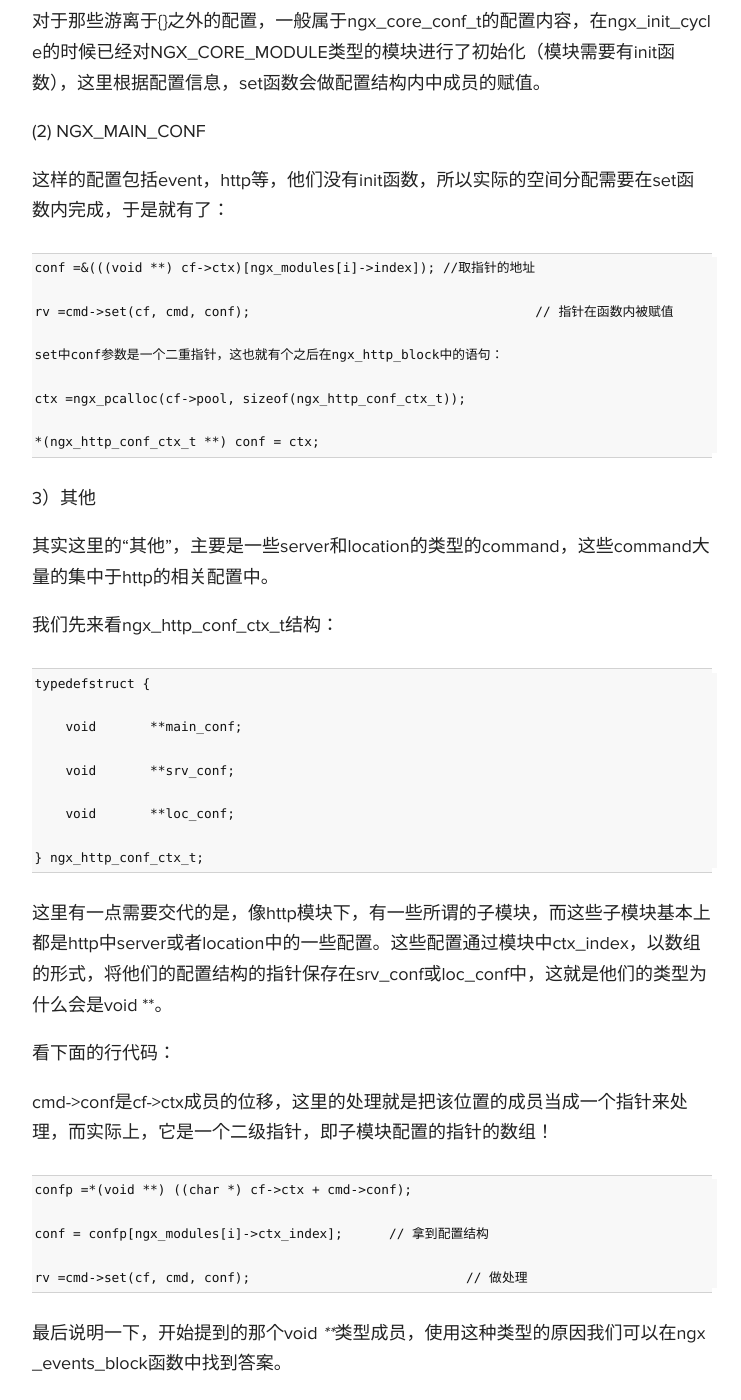
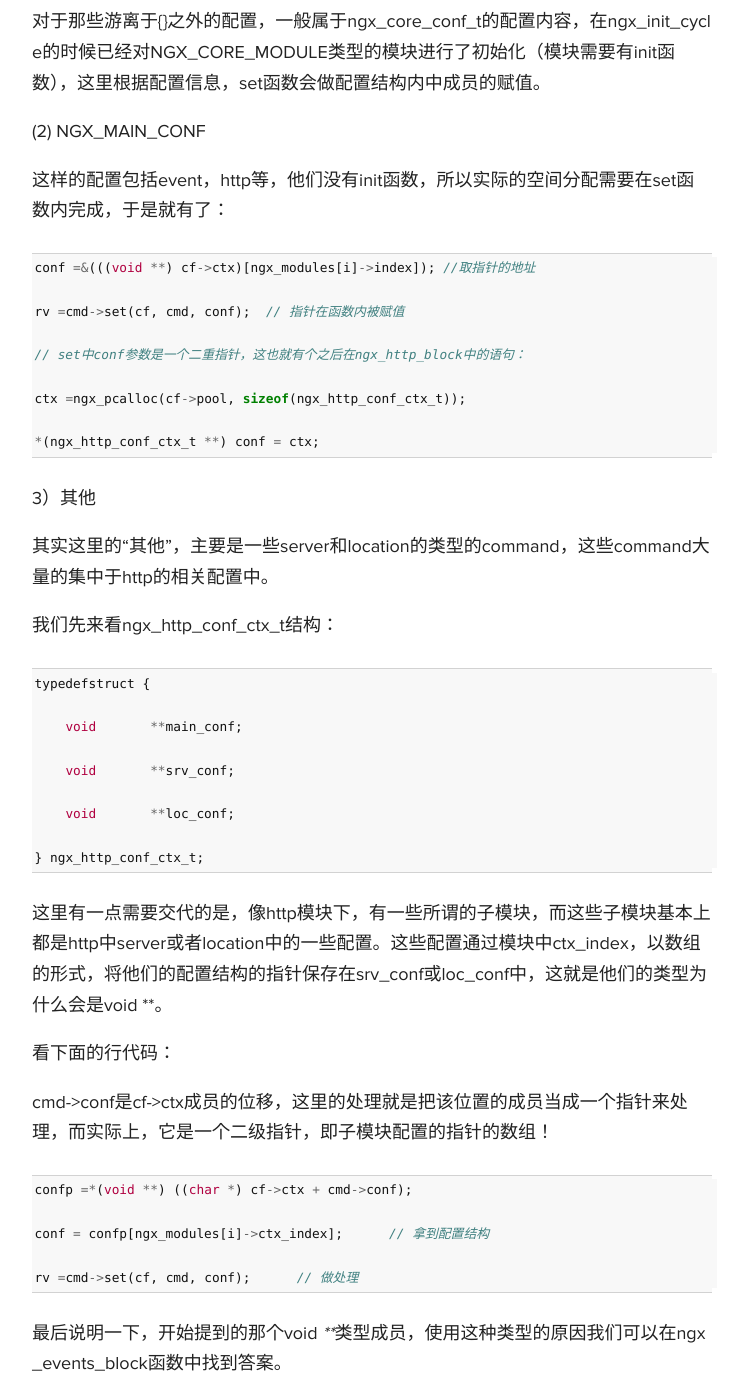
Before and after one commit to flashbuckets/dmeearm.github.io, a Jekyll site: the page built from _posts/2014-12-14-nginx1.md, in a window 1280 px wide and 1400 px high, scrolled down 3814 px. Shown: the whole window, without its empty margins (268-1009 px from the left). Built offline with Jekyll 4.4.1, drawn with Linux system fonts in a browser that asks for light colours; Markdown is read by kramdown in place of the engine named in the settings; comment, search, counter and statistics services are not loaded; some of the changed text lies outside the part shown.

Commit message:
add files

````diff
--- a/_posts/2014-12-14-nginx1.md
+++ b/_posts/2014-12-14-nginx1.md
@@ -38,7 +38,7 @@ tags: [nginx]
 
 nginx会将所有的模块分类管理，自然各个模块被划分到了一个个“集合”中去，同样一个模块下的指令也是分类的(如属于哪类模块，配置在哪些位置是正确的等等)，所以在每次调用ngx_conf_parse的时候都会指出”我这次解析的配置信息是啥类型“，举例：
 
-```
+```c++
 conf.module_type= NGX_CORE_MODULE;
 conf.cmd_type = NGX_MAIN_CONF;
 ```
@@ -46,7 +46,6 @@ conf.cmd_type = NGX_MAIN_CONF;
 即解析得到的指令我们将core module类型中查找，并且在找到的module中类型为main conf的指令。
 
 在进入重点之前，我们先看一个地方，就是cf->handler的处理，它是做什么用的呢？是这样的，nginx的通用处理函数ngx_conf_handler主要是针对cf->args的字符串数组来使用的，像有的配置，如types，charset_map，并不是单纯的字符串数组，指令的参数可能会放在{}中，这样通用的解析和处理函数就不适用了。通过我们注册cf->handler，我们就可以对下面{}中参数做常规的配置处理了。
-
 
 
 我们进入到ngx_conf_handler函数中，看看它的工作机理。
@@ -86,9 +85,11 @@ NGX_DIRECT_CONF,NGX_MAIN_CONF,NGX_HTTP_MAIN_CONF,NGX_HTTP_SRV_CONF,NGX_HTTP_LOC_
     在ngx_init_cycle中我们发现最初cf->ctx的值由cycle->conf_ctx赋值得到，cycle->conf_ctx是一个void ****类型。(-_-!)
 
 在ngx_init_cycle中有这样关键的一句：
-```
+
+```c++
 cycle->conf_ctx =ngx_pcalloc(pool, ngx_max_module * sizeof(void *));
 ```
+
 所以，这里ngx_max_module是系统中所有module的总数，conf_ctx在这一句中用来给每个module占一个位置(一个指针)，但是每个位置到底指向啥东西呢？反正是个void *，指啥都行，一般都只指向一些模块的配置结构，但是对于有些模块，我们要拿到它，要透过n层的指针(例如void ****)来拿到，这样的设计是为了逻辑分层和模块划分。
 
 兜了一圈，我们发现最终这些指针数组的成员赋值都会在这里的第4步来完成：
@@ -103,12 +104,12 @@ cycle->conf_ctx =ngx_pcalloc(pool, ngx_max_module * sizeof(void *));
 
 这样的配置包括event，http等，他们没有init函数，所以实际的空间分配需要在set函数内完成，于是就有了：
 
-```
+```c++
 conf =&(((void **) cf->ctx)[ngx_modules[i]->index]); //取指针的地址
 
-rv =cmd->set(cf, cmd, conf);                                     // 指针在函数内被赋值
+rv =cmd->set(cf, cmd, conf);  // 指针在函数内被赋值
 
-set中conf参数是一个二重指针，这也就有个之后在ngx_http_block中的语句：
+// set中conf参数是一个二重指针，这也就有个之后在ngx_http_block中的语句：
 
 ctx =ngx_pcalloc(cf->pool, sizeof(ngx_http_conf_ctx_t));
 
@@ -120,7 +121,8 @@ ctx =ngx_pcalloc(cf->pool, sizeof(ngx_http_conf_ctx_t));
 其实这里的“其他”，主要是一些server和location的类型的command，这些command大量的集中于http的相关配置中。
 
 我们先来看ngx_http_conf_ctx_t结构：
-```
+
+```c++
 typedefstruct {
 
     void       **main_conf;
@@ -138,12 +140,12 @@ typedefstruct {
 
 cmd->conf是cf->ctx成员的位移，这里的处理就是把该位置的成员当成一个指针来处理，而实际上，它是一个二级指针，即子模块配置的指针的数组！
 
-```
+```c++
 confp =*(void **) ((char *) cf->ctx + cmd->conf);
 
 conf = confp[ngx_modules[i]->ctx_index];      // 拿到配置结构
 
-rv =cmd->set(cf, cmd, conf);                            // 做处理
+rv =cmd->set(cf, cmd, conf);      // 做处理
 ```
 
 最后说明一下，开始提到的那个void ****类型成员，使用这种类型的原因我们可以在ngx_events_block函数中找到答案。
````
Also changed, not shown: 1 other file.
